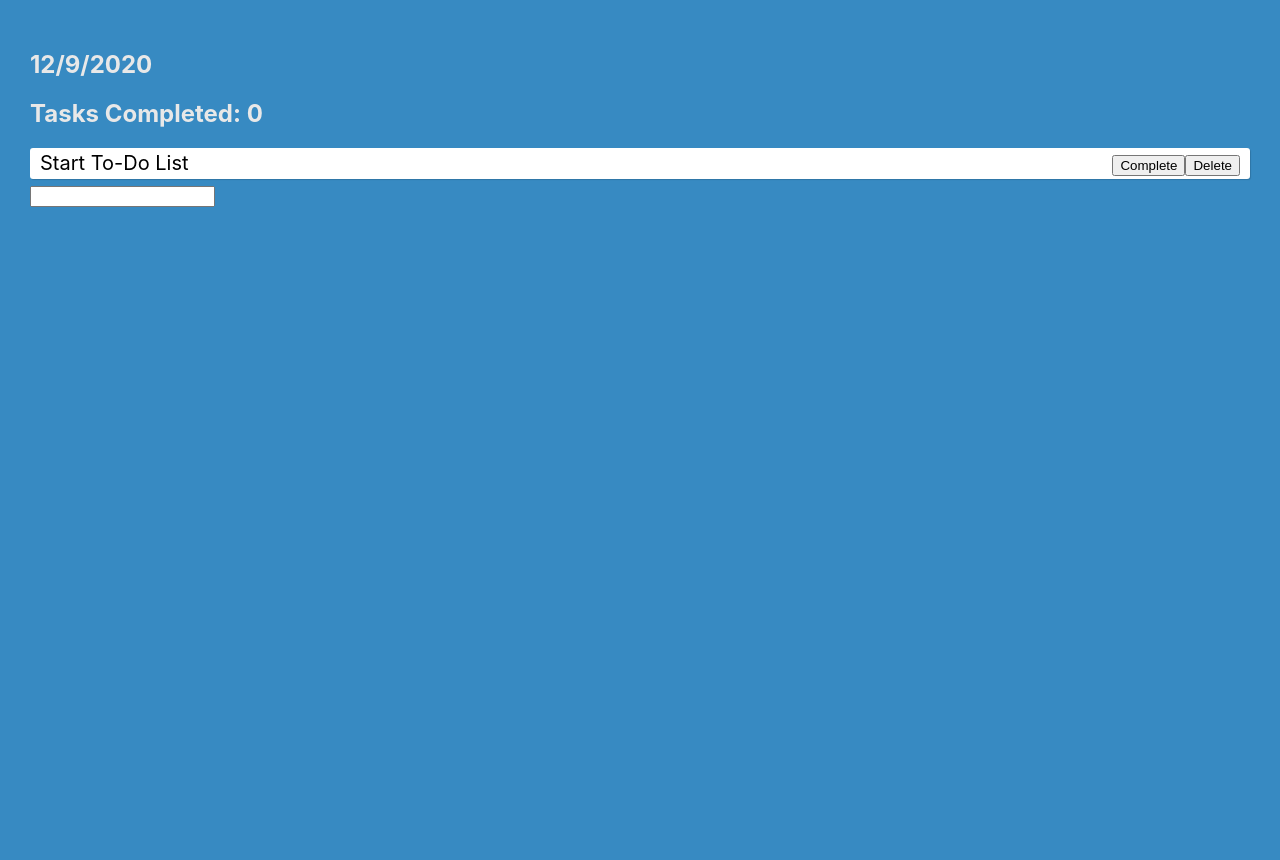
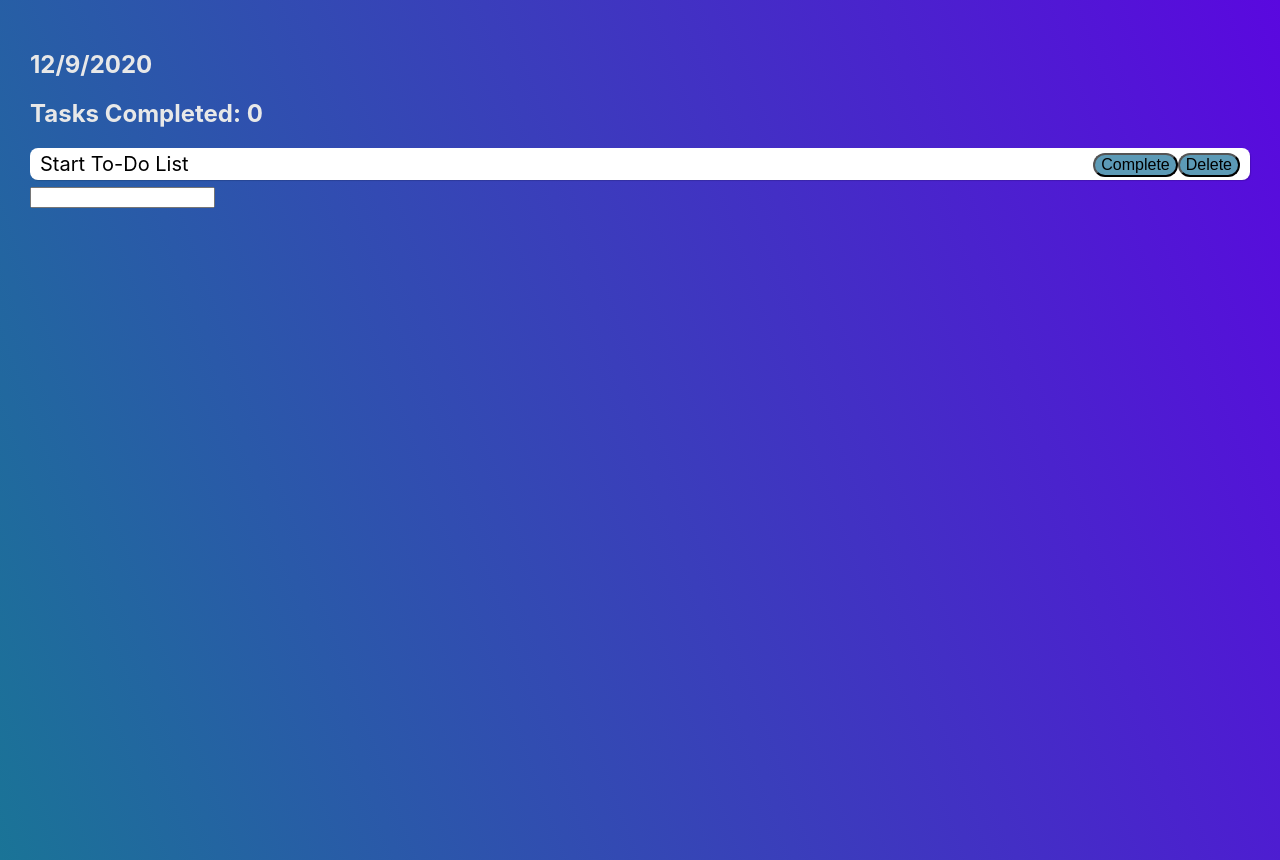
Before and after one commit to kennethvtruong/To-Do-App, a React (Create React App) app: page / in a window 1280 px wide. Built offline with nearby package versions, Linux system fonts and the light colour scheme.

Commit message:
new features

```diff
--- a/package.json
+++ b/package.json
@@ -7,8 +7,11 @@
     "@testing-library/jest-dom": "^5.11.6",
     "@testing-library/react": "^11.2.2",
     "@testing-library/user-event": "^12.5.0",
+    "array-move": "^3.0.1",
     "eslint": "^7.15.0",
+    "find-index": "^1.1.1",
     "react": "^17.0.1",
+    "react-beautiful-dnd": "^13.0.0",
     "react-dom": "^17.0.1",
     "react-scripts": "4.0.1",
     "web-vitals": "^0.2.4"
--- a/src/App.css
+++ b/src/App.css
@@ -1,7 +1,24 @@
 .app {
-  background: #378ac2;
+  background: linear-gradient(250deg, #5a08df, #1a7497);
   height: 100vh;
   padding: 30px;
+}
+#completeButton {
+  background-color: rgb(92, 154, 182);
+  font-size: 16px;
+  border-radius: 12px;
+  transition-duration: 0.1s;
+}
+#completeButton:hover {
+  background-color: white;
+}
+#deleteButton {
+  background-color: rgb(92, 154, 182);
+  font-size: 16px;
+  border-radius: 12px;
+}
+#deleteButton:hover {
+  background-color: white;
 }
 h2 {
   align-items: center;
@@ -16,7 +33,7 @@ h2 {
 .tasks {
   align-items: center;
   background: #fff;
-  border-radius: 3px;
+  border-radius: 8px;
   box-shadow: 1px 1px 1px rgba(0,0,0, 0.15);
   display: flex;
   font-size:20px;
--- a/src/App.js
+++ b/src/App.js
@@ -1,5 +1,6 @@
 import './App.css';
-import React from 'react';
+import React, { useEffect } from 'react';
+import { motion, AnimateSharedLayout, useMotionValue } from "framer-motion";
 import Task from './components/Task.js'
 import TaskForm from './components/TaskForm.js'
 
@@ -31,11 +32,13 @@ function App() {
     setTasks(newTasks)
   };
 
+
   return (
     <div className="app">
       <h2>{date.toLocaleDateString()}</h2>
       <h2>Tasks Completed: {count}</h2>
       <div className="todo-list">
+      <AnimateSharedLayout type="crossfade">
         {tasks.map((tasks, index) => (
           <Task
             key={index}
@@ -50,6 +53,7 @@ function App() {
         <TaskForm
           addTask={addTask}
         />
+        </AnimateSharedLayout>
       </div>
     </div>
   );
--- a/src/components/Task.js
+++ b/src/components/Task.js
@@ -1,21 +1,53 @@
 import React from 'react'
+import { motion, AnimateSharedLayout, useMotionValue } from "framer-motion";
+import { DragDropContext, Droppable, Draggable } from 'react-beautiful-dnd'
+
 
 function Task({ tasks, index, completeTask, removeTask, count, setCount}) {
     const handleClick = () => {
       completeTask(index);
       setCount(count+1);
     }
+
     return (
-      <div
-        className="tasks"
-        style={{ textDecoration: tasks.isCompleted ? "line-through": ""}}>
-          {tasks.text}
-          <div>
-            <button onClick={handleClick}
-                    disabled={tasks.isCompleted}>Complete</button>
-            <button onClick={() => removeTask(index)}>Delete</button>
-          </div>
-        </div>
+        <motion.ul
+          drag="y"
+          dragOriginY={useMotionValue(0)}
+          dragConstraints={{top: 0, bottom: 0 }}
+          dragElastic={1}
+          whileHover={{ scale: 1.03}}
+          whileTap={{ scale: 1.12}}
+          layout
+          initial={{ opacity: 0 }}
+          animate={{ opacity: 1 }}
+          exit={{ opacity: 3 }}
+          className="tasks"
+          style={{ textDecoration: tasks.isCompleted ? "line-through": ""}}>
+            {tasks.text}
+            <motion.div
+              layout
+              initial={{ opacity: 0 }}
+              animate={{ opacity: 1 }}
+              exit={{ opacity: 3 }}>
+              <motion.button
+              id="completeButton"
+              whileHover={{
+                scale: 1.2,
+                transition: { duration: 1 },
+              }}
+              whileTap={{ scale: 0.9 }}
+              onClick={handleClick}
+              disabled={tasks.isCompleted}>Complete</motion.button>
+              <motion.button
+                id="deleteButton"
+                whileHover={{
+                  scale: 1.2,
+                  transition: { duration: 1 },
+                }}
+                whileTap={{ scale: 0.9 }}
+                onClick={() => removeTask(index)}>Delete</motion.button>
+            </motion.div>
+          </motion.ul>
     )
   }
 
--- a/src/components/TaskForm.js
+++ b/src/components/TaskForm.js
@@ -1,6 +1,6 @@
 import React from 'react';
 
-function TaskForm({ addTask, disabled, setDisabled }) {
+function TaskForm({ addTask }) {
     const [value, setValue] = React.useState("");
 
     const handleSubmit = e => {
```
Also changed, not shown: 2 other files (tests, documents, lock files or other folders).
